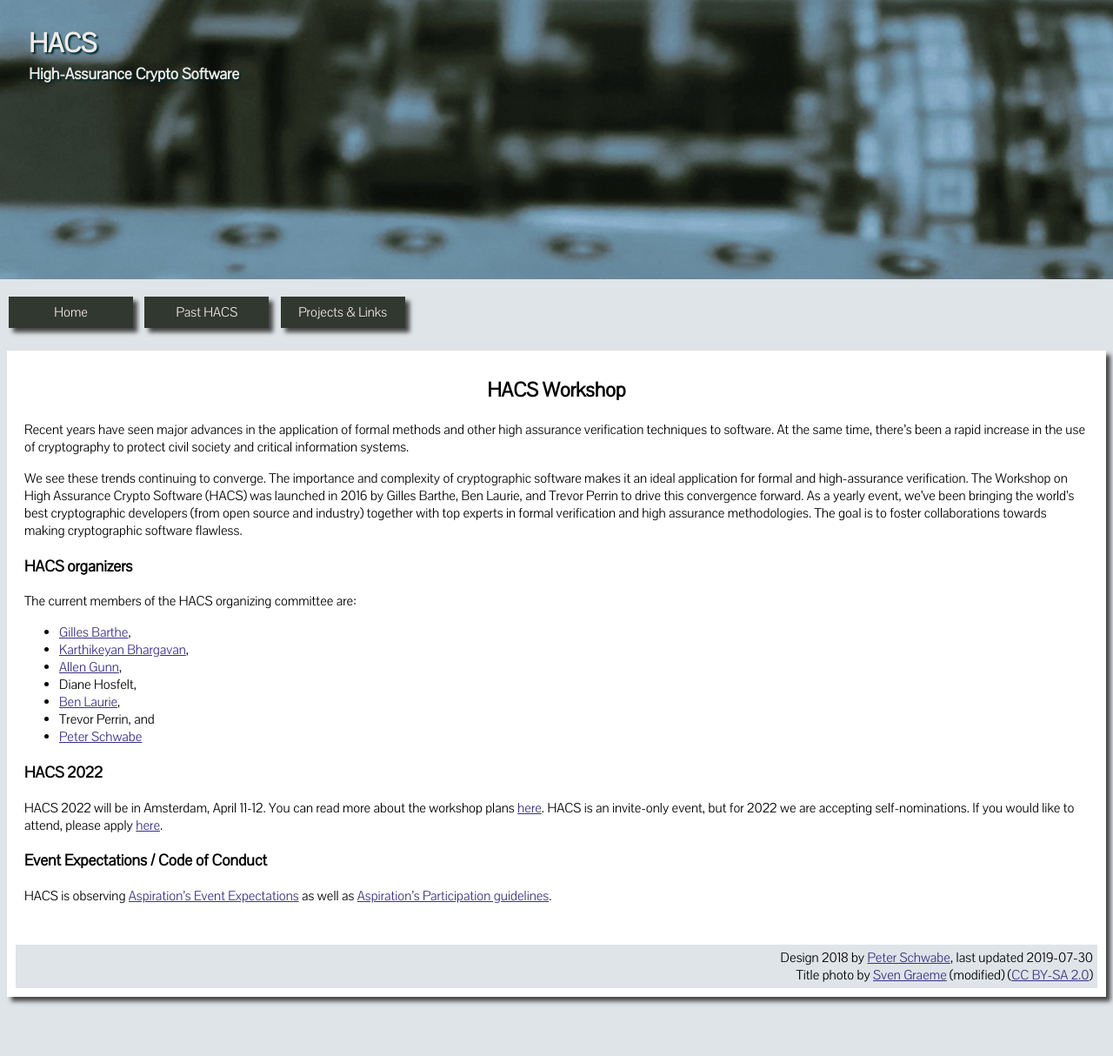
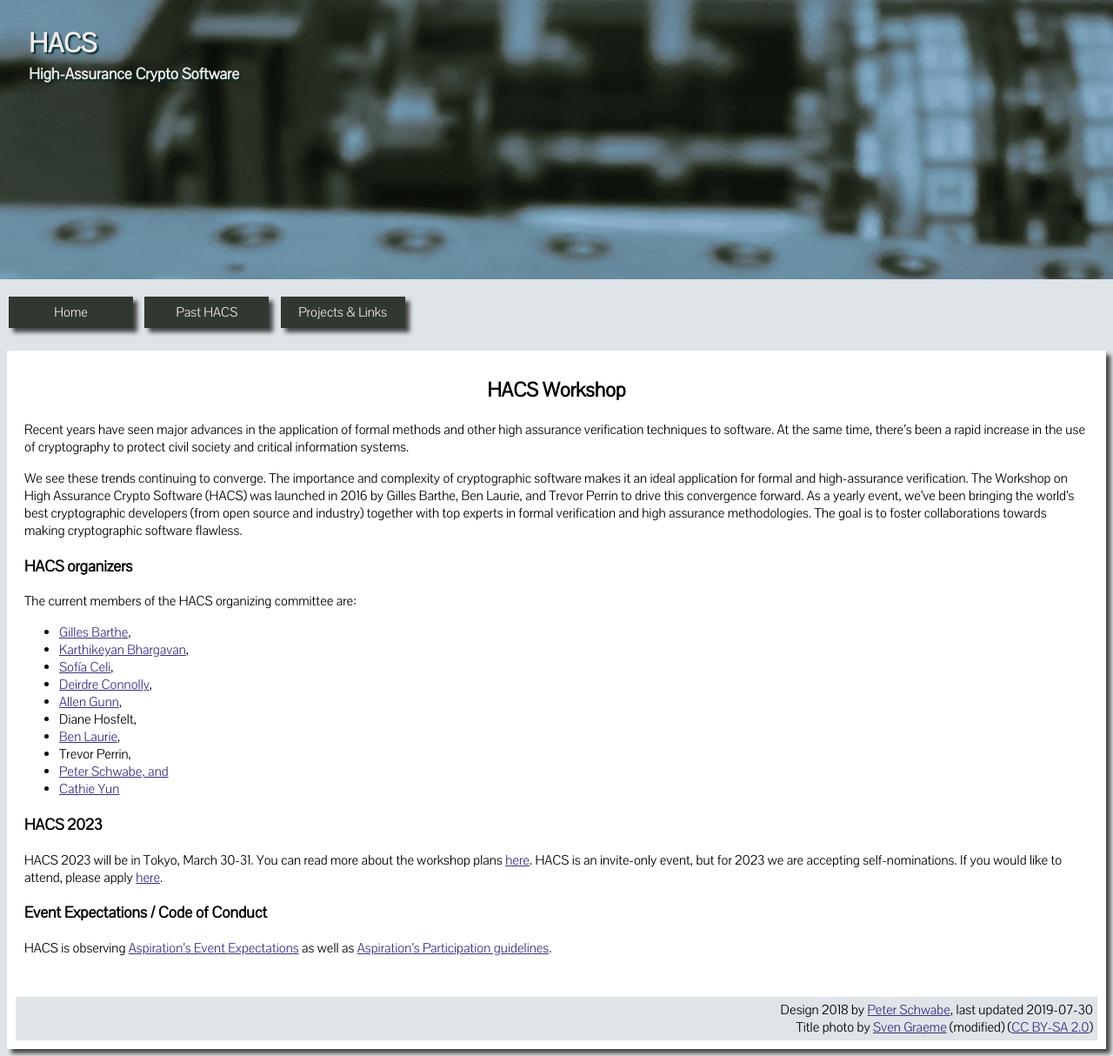
Before and after one commit to HACS-workshop/HACS-workshop.github.io, a Jekyll site: the page built from index.html, in a window 1280 px wide. Shown: the whole page at 87% size. Built offline with Jekyll 4.4.1, drawn with Linux system fonts in a browser that asks for light colours; before the commit the page ends 1154 px from its top, so only the background shows below that.

Commit message:
Add new text for HACS 2023

```diff
--- a/index.html
+++ b/index.html
@@ -26,17 +26,20 @@ The current members of the HACS organizing committee are:
 <ul>
   <li><a href="https://gbarthe.github.io/">Gilles Barthe</a>,</li>
   <li><a href="https://prosecco.gforge.inria.fr/personal/karthik/">Karthikeyan Bhargavan</a>,</li>
+  <li><a href="https://sofiaceli.com/">Sofía Celi</a>,</li>
+  <li><a href="https://dconnolly.github.io/">Deirdre Connolly</a>,</li>
   <li><a href="https://aspirationtech.org/about/people/gunner">Allen Gunn</a>,</li>
   <li>Diane Hosfelt,</li>
   <li><a href="https://twitter.com/BenLaurie">Ben Laurie</a>,</li>
-  <li>Trevor Perrin, and</li>
-  <li><a href="https://cryptojedi.org">Peter Schwabe</a>
+  <li>Trevor Perrin,</li>
+  <li><a href="https://cryptojedi.org">Peter Schwabe, and</a>
+  <li><a href="https://cathieyun.github.io/">Cathie Yun</a>
 </ul>
 
-<h3>HACS 2022</h3>
+<h3>HACS 2023</h3>
 <p>
-HACS 2022 will be in Amsterdam, April 11-12.  You can read more about the workshop plans <a href="data/HACS_2022_Overview.pdf">here</a>.
-HACS is an invite-only event, but for 2022 we are accepting self-nominations.  If you would like to attend, please apply <a href="https://docs.google.com/forms/d/e/1FAIpQLSeroGHoqqzjyCp-74F-GhMAhJ9U6x_pbzMRgf9OwF-OarqRLw/viewform?usp=sf_link">here</a>.
+HACS 2023 will be in Tokyo, March 30-31.  You can read more about the workshop plans <a href="data/HACS_2023_Overview.pdf">here</a>.
+HACS is an invite-only event, but for 2023 we are accepting self-nominations.  If you would like to attend, please apply <a href="https://docs.google.com/forms/d/e/1FAIpQLSeroGHoqqzjyCp-74F-GhMAhJ9U6x_pbzMRgf9OwF-OarqRLw/viewform?usp=sf_link">here</a>.
 </p>
 
 <h3>Event Expectations / Code of Conduct</h3>
```
Also changed, not shown: 2 other files.
